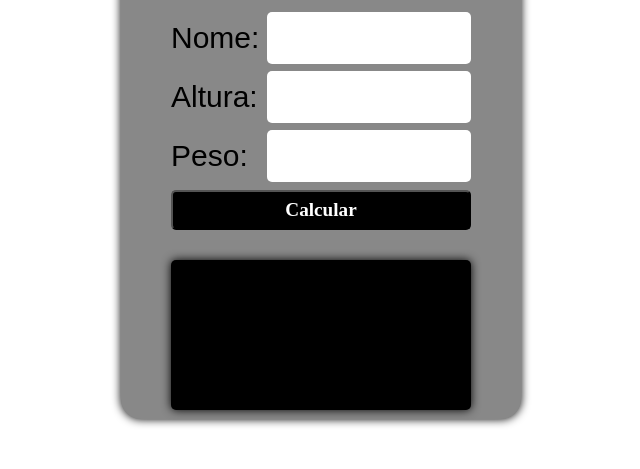
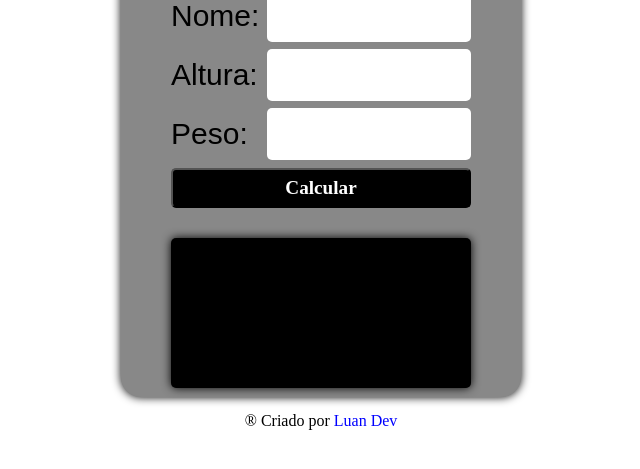
Before and after one commit to LuanSalesx/calc-imc, a plain HTML site: page index.html in a window 1280 px wide. Shown: the part 111-580 px from the top of the page, without its empty margins (319-959 px from the left). Drawn offline with Linux system fonts and the light colour scheme.

Commit message:
adicionado tag footer

```diff
--- a/assets/style.css
+++ b/assets/style.css
@@ -1,6 +1,5 @@
 main{
     display: flex;
-    margin-top: 30px;
     justify-content: center;
     align-items: center;
 
@@ -79,7 +78,10 @@ main{
     user-select: none;
   }
   footer{
-    margin: 10px;
+    width: 100%;
+    padding-top: 15px;
+    height: 39px;
+    text-align: center;
   }
   footer a{
     color: blue;
--- a/index.html
+++ b/index.html
@@ -31,7 +31,7 @@
             <div class="result" id="resultado"></div>
         </div>
     </main>
-    <footer> <a href="https://github.com/LuanSalesx"></a> </footer>
+    <footer> ® Criado por <a href="https://github.com/LuanSalesx">Luan Dev</a> </footer>
 
     <script src="script/script.js"></script>
 </body>
```
